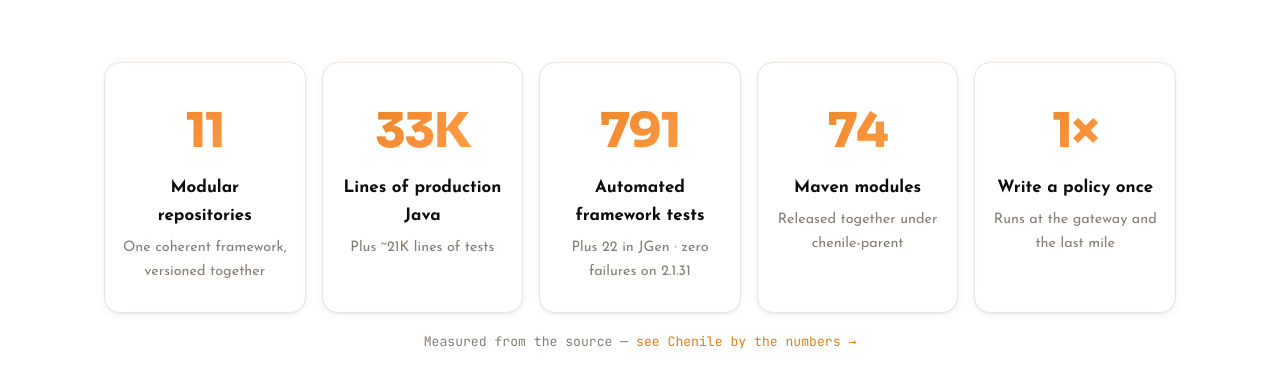
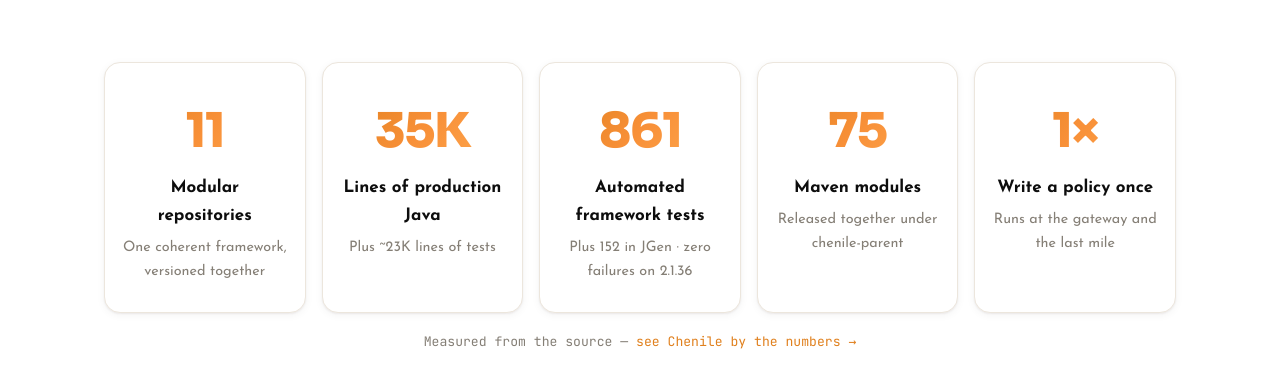
Before and after one commit to rajakolluru/cheniledocs.github.io, a Jekyll site: the page built from index.html, in a window 1280 px wide and 900 px high, scrolled down 588 px. Shown: the part 160-525 px from the top of the window. Built offline with Jekyll 4.4.1, drawn with Linux system fonts in a browser that asks for light colours.

Commit message:
Home stats: 35K lines, 861 tests (2.1.36), 75 modules

```diff
--- a/_data/stats.yml
+++ b/_data/stats.yml
@@ -4,15 +4,15 @@
   suffix: ""
   label: "Modular repositories"
   note: "One coherent framework, versioned together"
-- value: 33
+- value: 35
   suffix: "K"
   label: "Lines of production Java"
-  note: "Plus ~21K lines of tests"
-- value: 791
+  note: "Plus ~23K lines of tests"
+- value: 861
   suffix: ""
   label: "Automated framework tests"
-  note: "Plus 22 in JGen · zero failures on 2.1.31"
-- value: 74
+  note: "Plus 152 in JGen · zero failures on 2.1.36"
+- value: 75
   suffix: ""
   label: "Maven modules"
   note: "Released together under chenile-parent"
```
Also changed, not shown: _data/codebase.yml (+4 -4 lines).
